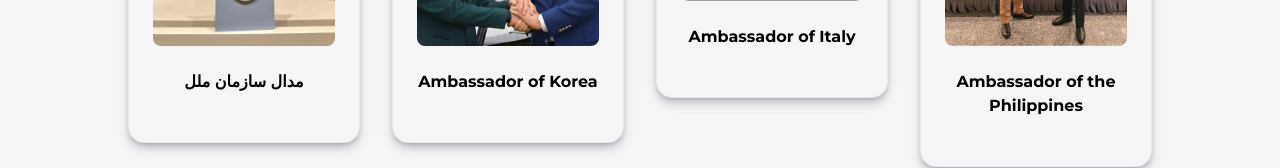
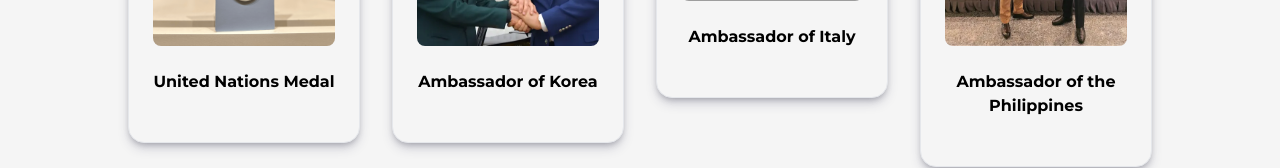
Before and after one commit to bardia1375/Mahdi-nourozi-portfolio, a Next.js app: page /Gallery in a window 1280 px wide. Shown: the part 465-633 px from the top of the page. Built offline with nearby package versions, Linux system fonts and the light colour scheme; grey boxes are pictures that could not be loaded.

Commit message:
fix text

```diff
--- a/src/lang/en.json
+++ b/src/lang/en.json
@@ -60,6 +60,7 @@
   "Work Of Mexican Embassy": "Cooperation with the Mexican Embassy on the occasion of the Feast of the Dead at the Mexican Embassy - 2023.",
   "Projects Page": "Projects",
   "Ambassador of Korea": "Ambassador of Korea",
+  "United Nations Medal":"United Nations Medal",
   "Ambassador of the Philippines": "Ambassador of the Philippines",
   "Ambassador of Japan": "Ambassador of Japan",
   "Ambassador Of Mexico": "Ambassador Of Mexico",
--- a/src/lang/fa.json
+++ b/src/lang/fa.json
@@ -62,6 +62,7 @@
   "Work Of Mexican Embassy": "همکاری با سفارت مکزیک به مناسبت جشن روز مردگان در سفارت مکزیک - سال 2023.",
   "Projects Page": "پروژه‌ها",
   "Ambassador of Korea": "سفیر کشور کره جنوبی",
+  "United Nations Medal":"مدال سازمان ملل",
   "Ambassador of the Philippines": "سفیر کشور فیلیپین",
   "Ambassador of Japan": "سفیر کشور ژاپن",
   "Ambassador Of Mexico": "سفیر کشور مکزیک",
--- a/src/pages/Gallery.js
+++ b/src/pages/Gallery.js
@@ -102,7 +102,7 @@
             </div> */}
             <div className="col-span-3 md:col-span-12">
               <Project
-                title={t("مدال سازمان ملل")}
+                title={t("United Nations Medal")}
                 type={"Featured Project"}
                 link="/"
                 img={
```
